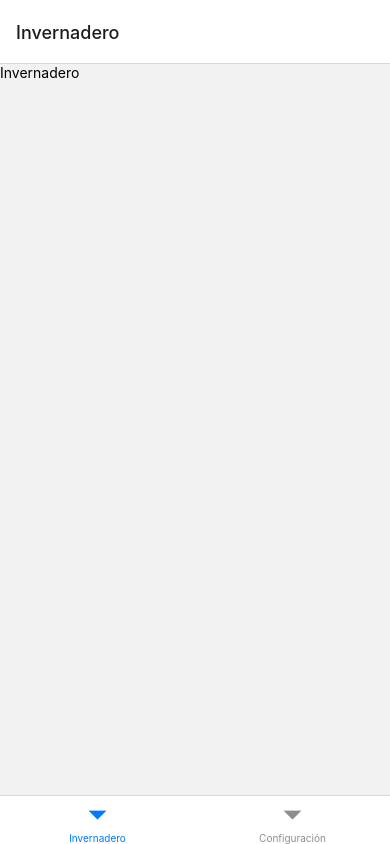
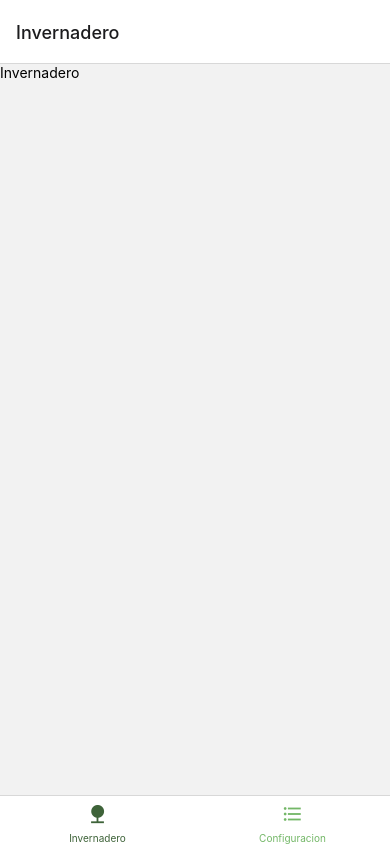
Before and after one commit to Erik-Texher/ProyectoFinal, a React Native app in the folder invernatron/: screen / in a window 390 px wide. Built offline with nearby package versions, Linux system fonts and the light colour scheme.

Commit message:
iconos y color al tab
Se le agrego iconos y color a la barra de navegación.

```diff
--- a/invernatron/navigations/Navigation.js
+++ b/invernatron/navigations/Navigation.js
@@ -4,20 +4,52 @@ import { createBottomTabNavigator } from '@react-navigation/bottom-tabs'
 
 import Invernadero from '../screens/Invernadero'
 import Configuracion from '../screens/Configuracion'
+import { Icon } from '@rneui/base'
+
 
 
 const Tab = createBottomTabNavigator()
 
 export default function Navigation() {
+    const screenOptions = (route, color) => {
+        let iconName
+        switch (route.name) {
+            case "Invernadero":
+                iconName = "nature"
+                break;
+            case "Configuracion":
+                iconName = "format-list-bulleted"
+                break;
+            default:
+                break;
+        }
+        return(
+            <Icon
+            type="material-comunity"
+            name={iconName}
+            size={22}
+            color={color}
+            />
+        )
+    }
     return (
         <NavigationContainer>
-        <Tab.Navigator>
+            <Tab.Navigator
+            initialRouteName='Invernadero'
+            tabBarOptions={{
+                inactiveTintColor:"#73b767",
+                activeTintColor:"#3e6339"
+            }}
+            screenOptions={({ route }) =>({
+                tabBarIcon: ({color}) => screenOptions(route, color)
+            })}
+            >
                 <Tab.Screen
                     name="Invernadero"
                     component={Invernadero}
                 />
                 <Tab.Screen
-            name="Configuración"
+                    name="Configuracion"
                     component={Configuracion}
                 />
             </Tab.Navigator>
```
Lines whose indentation alone changed are shown as unchanged.
